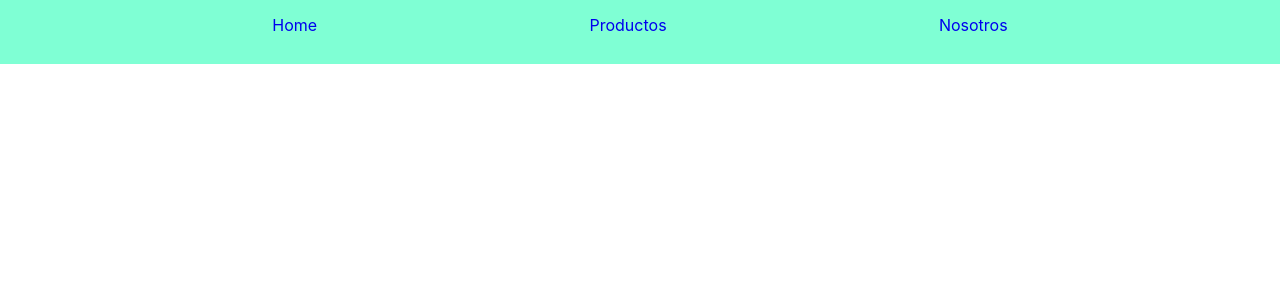
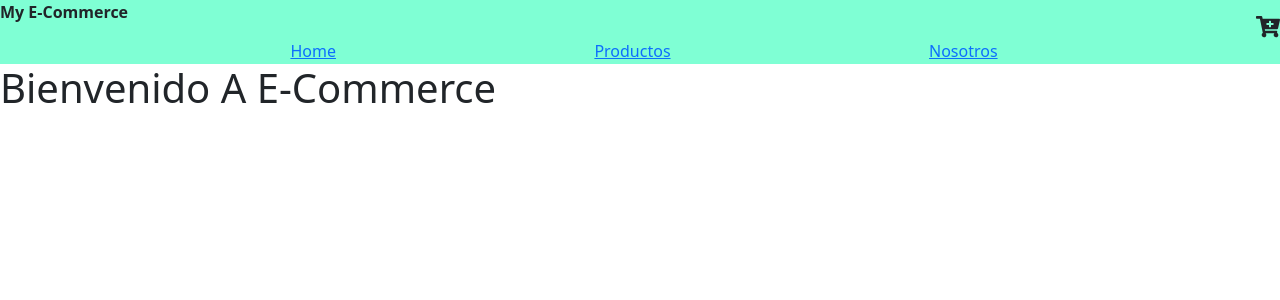
Before and after one commit to fedeir/proyecto_irala, a React (Create React App) app: page / in a window 1280 px wide. Shown: the top 300 px of the page. Built offline with nearby package versions, Linux system fonts and the light colour scheme.

Commit message:
Se agregan componentes CartWidget e ItemListContainer

```diff
--- a/src/App.js
+++ b/src/App.js
@@ -1,10 +1,13 @@
 import Navbar from './components/Navbar/Navbar';
 import './App.css';
+import ItemListContainer from './components/ItemListContainer/ItemListContainer';
+
 
 function App() {
   return (
    <div>
        <Navbar/>
+       <ItemListContainer greeting="Bienvenido A E-Commerce"/>
    </div>
   );
 }
--- /dev/null
+++ b/src/components/CartWidget/CartWidget.js
@@ -0,0 +1,13 @@
+import React from 'react'
+import { FontAwesomeIcon } from '@fortawesome/react-fontawesome'
+import { faCartPlus } from '@fortawesome/free-solid-svg-icons'
+
+const CartWidget = () => {
+    return (
+        <div>
+            <span> <FontAwesomeIcon icon={faCartPlus} size="lg" /></span>
+        </div>
+    )
+}
+
+export default CartWidget
--- /dev/null
+++ b/src/components/ItemListContainer/ItemListContainer.js
@@ -0,0 +1,11 @@
+import React from 'react'
+
+const ItemListContainer = (props) => {
+    return (
+        <div>
+            <h1>{props.greeting}</h1>
+        </div>
+    )
+}
+
+export default ItemListContainer
--- a/src/components/Navbar/Navbar.css
+++ b/src/components/Navbar/Navbar.css
@@ -15,8 +15,14 @@ ul{
     flex-direction: row;
     justify-content: space-evenly;
 }
+
 li{
     padding-top:15px ;
+}
+
+#cartWidget{
+    float:right;
+    list-style: none;
 }
 
 a{
--- a/src/components/Navbar/Navbar.js
+++ b/src/components/Navbar/Navbar.js
@@ -1,13 +1,19 @@
 import React from 'react'
+import CartWidget from '../CartWidget/CartWidget'
 import './Navbar.css'
 const navBar = () => {
     return (
         <div>
-           <nav> <ul>
+           <nav>
+               <span><strong>My E-Commerce</strong></span>
+           <li id="cartWidget"><CartWidget/></li>
+               <ul>
                 <li><a href="#">Home</a></li>
                 <li><a href="#">Productos</a></li>
                 <li><a href="#">Nosotros</a></li>
+                {/* <li id="cartWidget"><CartWidget/></li> */}
             </ul>
+
             </nav>
         </div>
     )
```
Also changed, not shown: package.json (+9 -0 lines), src/index.js (+7 -0 lines), src/components/CartWidget/CartWidget.css (added), src/components/ItemListContainer/ItemListContainer.css (added), 1 other file (tests, documents, lock files or other folders).
